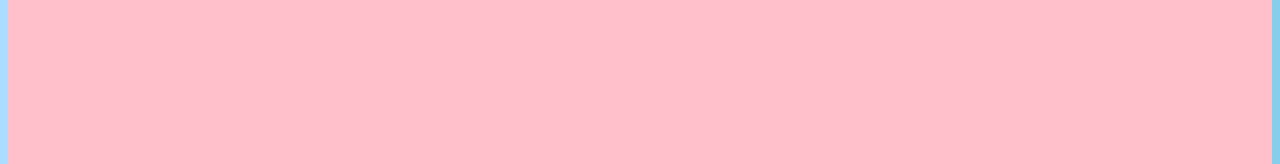
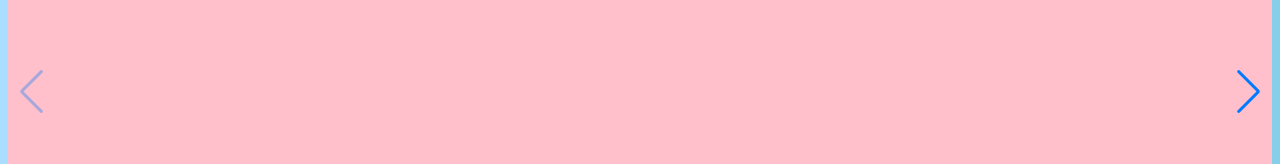
Before and after one commit to TokomaBaou/js-0927, a website built with Parcel: page index.html in a window 1280 px wide. Shown: the part 166-330 px from the top of the page. Built offline with nearby package versions, Linux system fonts and the light colour scheme.

Commit message:
[add]navigation ナビゲーションボタン機能の実装

```diff
--- a/src/index.js
+++ b/src/index.js
@@ -13,6 +13,8 @@ document.getElementById("app").innerHTML = `
   <div class="swiper-slide slide-item">
     slide3</div>
   </div>
+  <div class="swiper-button-prev"></div>
+   <div class="swiper-button-next"></div>
 </div>
 `;
 
--- a/src/swiper.js
+++ b/src/swiper.js
@@ -1 +1,8 @@
-export let mySwiper = new Swiper(".swiper-container", {});
+export let mySwiper = new Swiper(".swiper-container", {
+  //ループ機能
+
+  navigation: {
+    nextEl: ".swiper-button-next",
+    prevEl: ".swiper-button-prev"
+  }
+});
```
Also changed, not shown: index.html (+2 -2 lines), package.json (line endings or trailing spaces).
